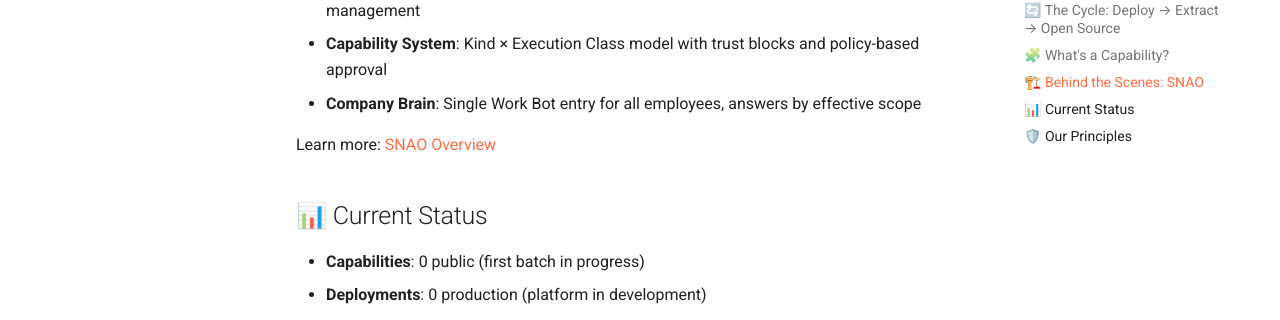
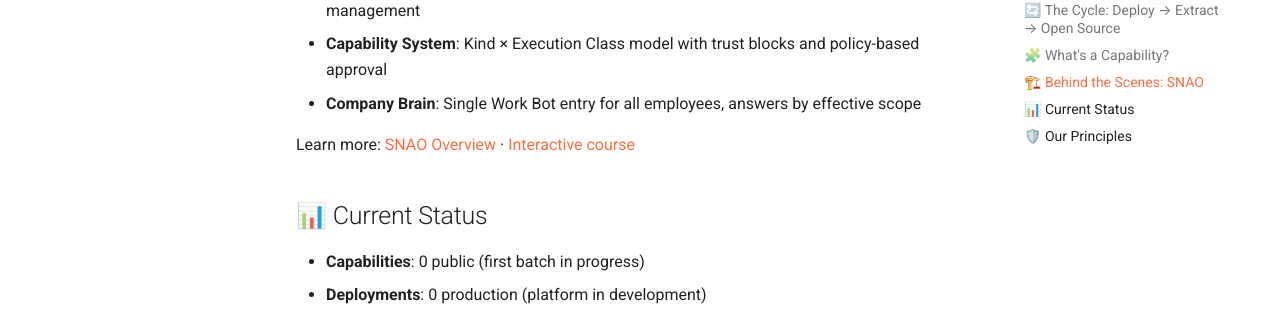
Before and after one commit to GoldenTellus/goldentellus-home, an MkDocs documentation site: the page built from docs/index.md, in a window 1280 px wide and 900 px high, scrolled down 2460 px. Shown: the part 125-445 px from the top of the window. Built offline with MkDocs 1.6.1 and Material for MkDocs 9.7.7, drawn with Linux system fonts in a browser that asks for light colours; comment, search, counter and statistics services are not loaded.

Commit message:
docs: link SNAO interactive course and fix contribute link
Co-Authored-By: Claude Opus 5.5 <noreply@anthropic.com>

```diff
--- a/docs/index.md
+++ b/docs/index.md
@@ -31,7 +31,7 @@
     <span class="entry-card__body">Tools, skills, knowledge packs, and external roles — battle-tested in production.</span>
     <span class="entry-card__link">See catalog →</span>
   </a>
-  <a class="entry-card" href="https://github.com/GoldenTellus/goldentellus-capabilities.mdblob/main/CONTRIBUTING.md">
+  <a class="entry-card" href="https://github.com/GoldenTellus/goldentellus-capabilities/blob/main/CONTRIBUTING.md">
     <span class="entry-card__icon">🤝</span>
     <span class="entry-card__title">Contribute</span>
     <span class="entry-card__body">Have a production-tested capability? Share it with the community.</span>
@@ -77,7 +77,7 @@ All capabilities are packaged in **universal formats** (MCP Server, Claude Skill
 - **Capability System**: Kind × Execution Class model with trust blocks and policy-based approval
 - **Company Brain**: Single Work Bot entry for all employees, answers by effective scope
 
-Learn more: [SNAO Overview](snao-overview.md)
+Learn more: [SNAO Overview](snao-overview.md) · [Interactive course](https://github.com/GoldenTellus/goldentellus-snao-school)
 
 ## 📊 Current Status
 
```
Also changed, not shown: docs/snao-overview.md (+1 -0 lines).
